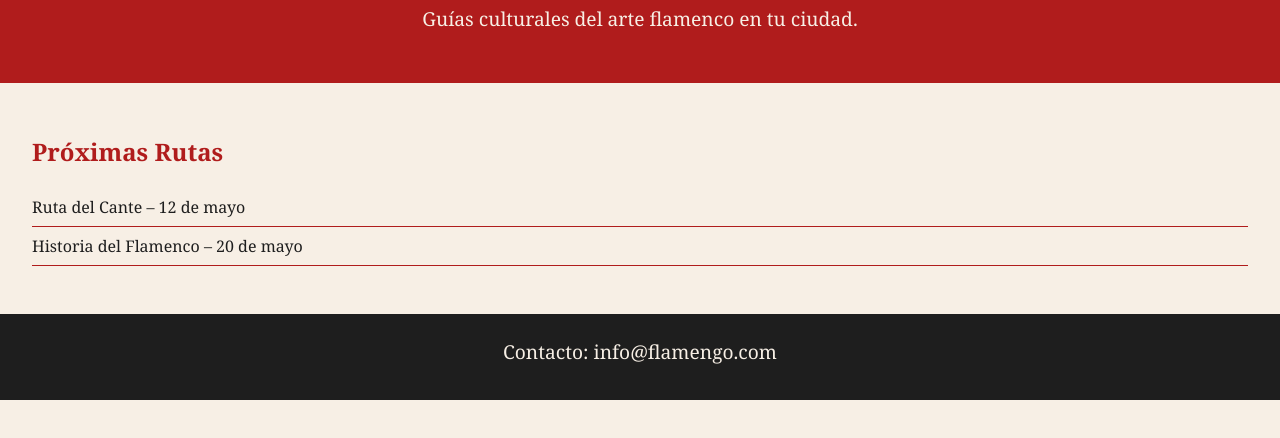
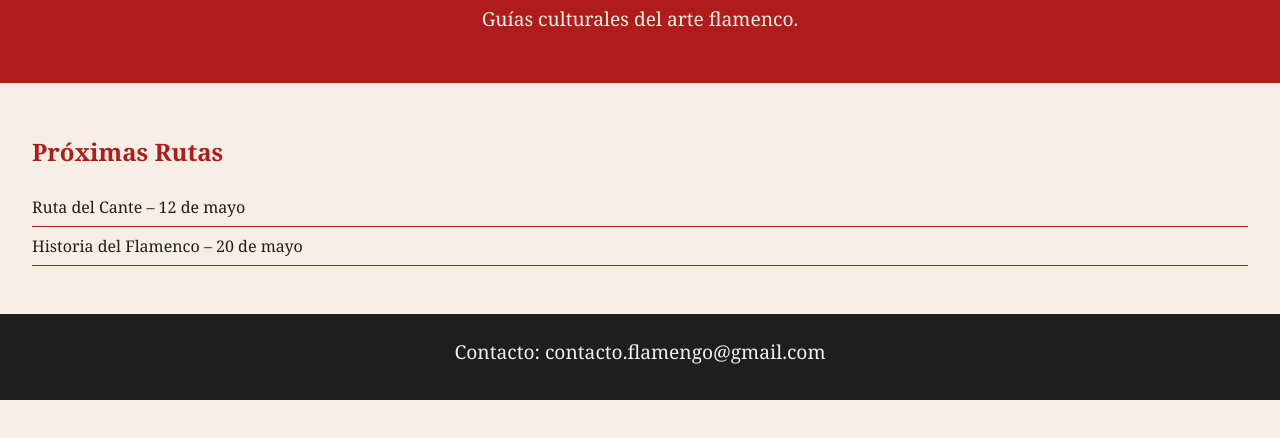
Before and after one commit to flamengo-guias/FlamenGo, a plain HTML site: page index.html in a window 1280 px wide. Shown: the part 90-528 px from the top of the page. Drawn offline with Linux system fonts and the light colour scheme.

Commit message:
index.html

```diff
--- a/index.html
+++ b/index.html
@@ -8,7 +8,7 @@
 <body>
   <header>
     <h1>¡Bienvenidos a FlamenGo!</h1>
-    <p>Guías culturales del arte flamenco en tu ciudad.</p>
+    <p>Guías culturales del arte flamenco.</p>
   </header>
 
   <section>
@@ -20,7 +20,7 @@
   </section>
 
   <footer>
-    <p>Contacto: info@flamengo.com</p>
+    <p>Contacto: contacto.flamengo@gmail.com</p>
   </footer>
 </body>
 </html>
```
